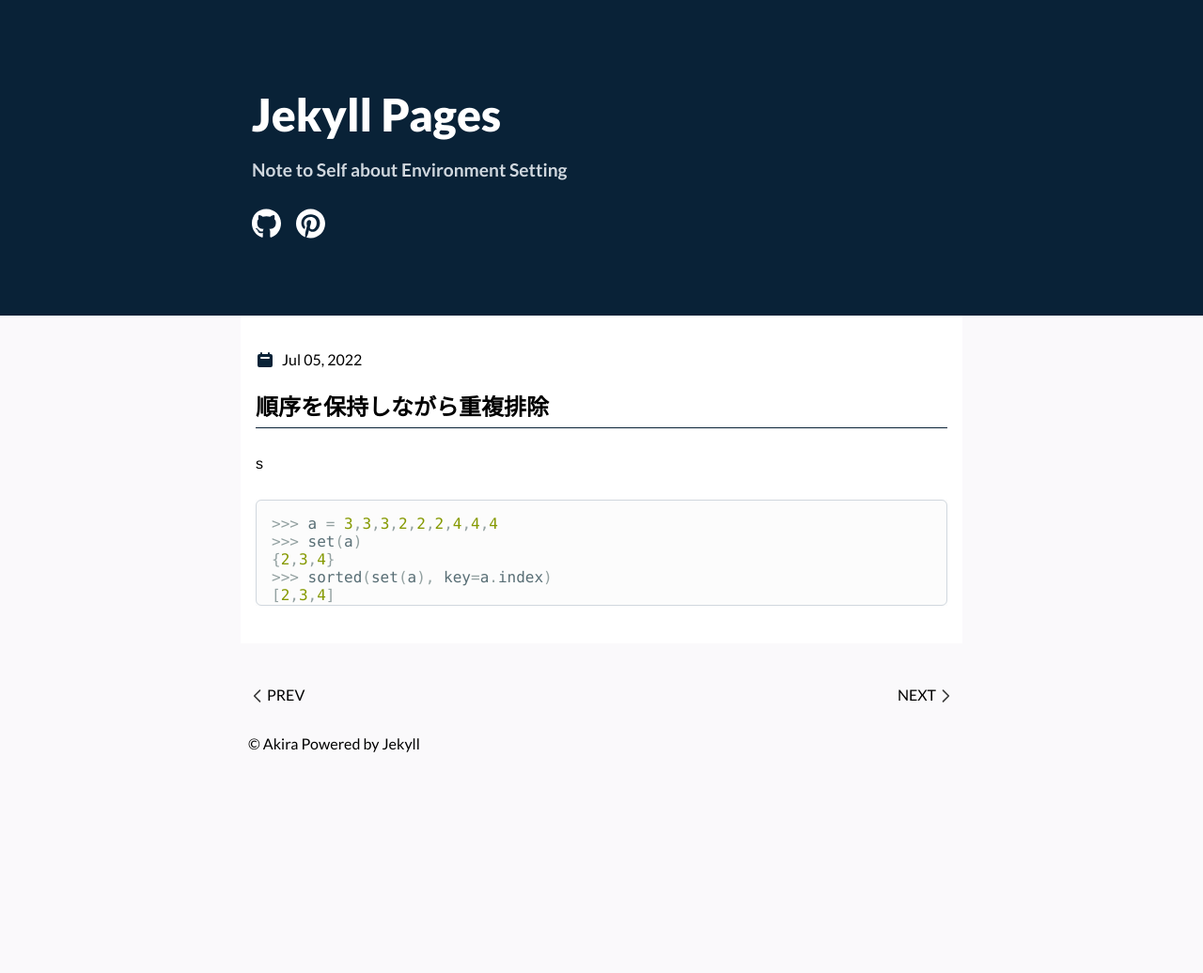
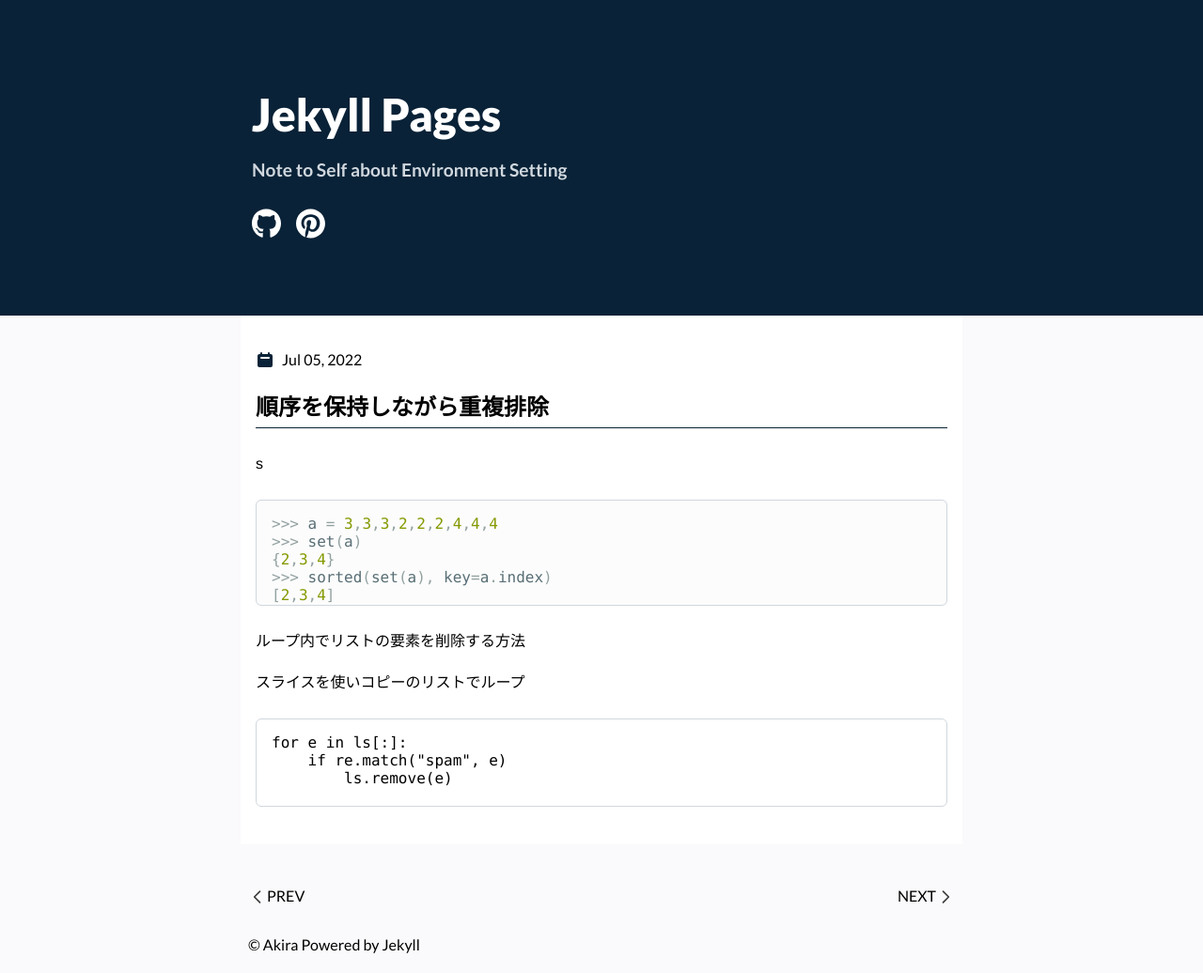
Before and after one commit to justgetwet/jekyll-pages, a Jekyll site: the page built from _posts/2022-07-05-sorted-set.md, in a window 1280 px wide. Shown: the whole page at 94% size. Built offline with Jekyll 4.4.1, drawn with Linux system fonts in a browser that asks for light colours; a script that is not in the unit is left out; before the commit the page ends 900 px from its top, so only the background shows below that.

Commit message:
save siwasure

````diff
--- a/_posts/2022-07-05-sorted-set.md
+++ b/_posts/2022-07-05-sorted-set.md
@@ -11,3 +11,14 @@ s
 >>> sorted(set(a), key=a.index)
 [2,3,4]
 ```
+
+ループ内でリストの要素を削除する方法
+
+スライスを使いコピーのリストでループ
+
+```pythn
+for e in ls[:]:
+    if re.match("spam", e)
+        ls.remove(e)
+
+```
````
